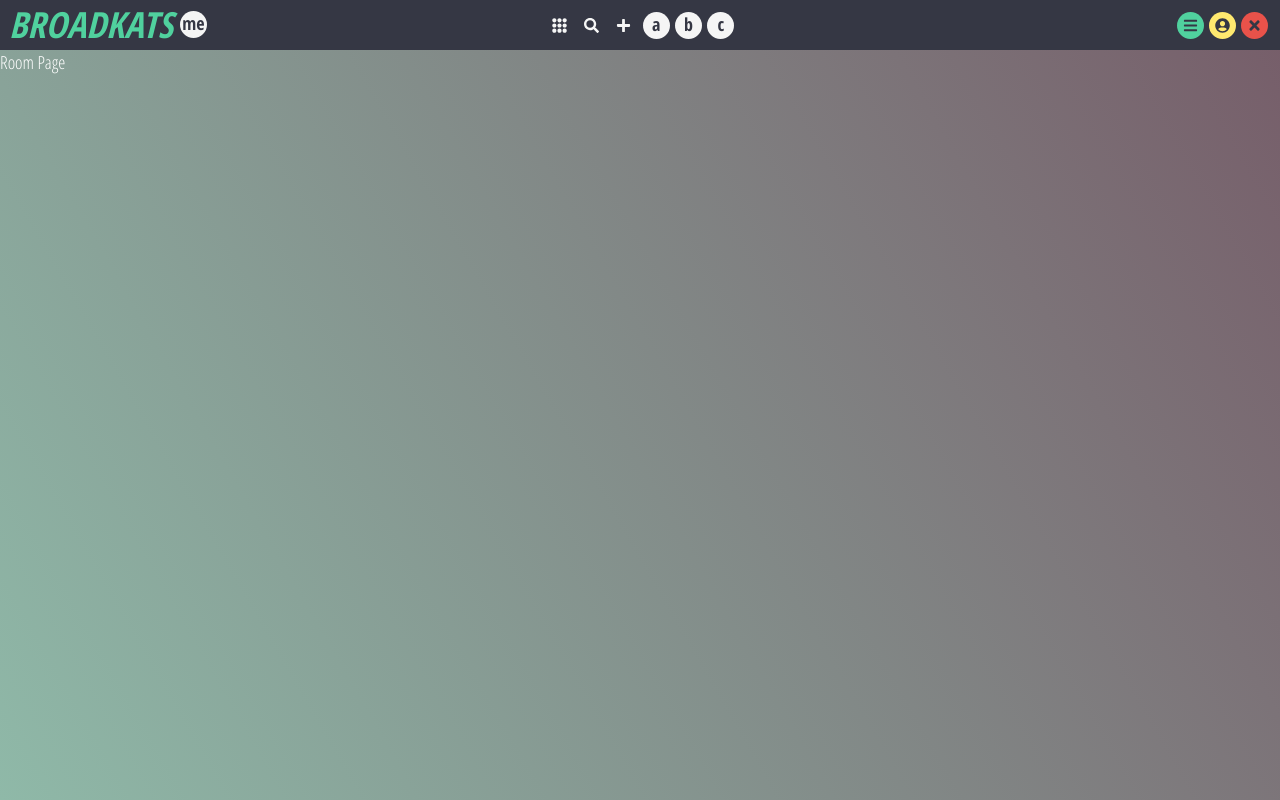
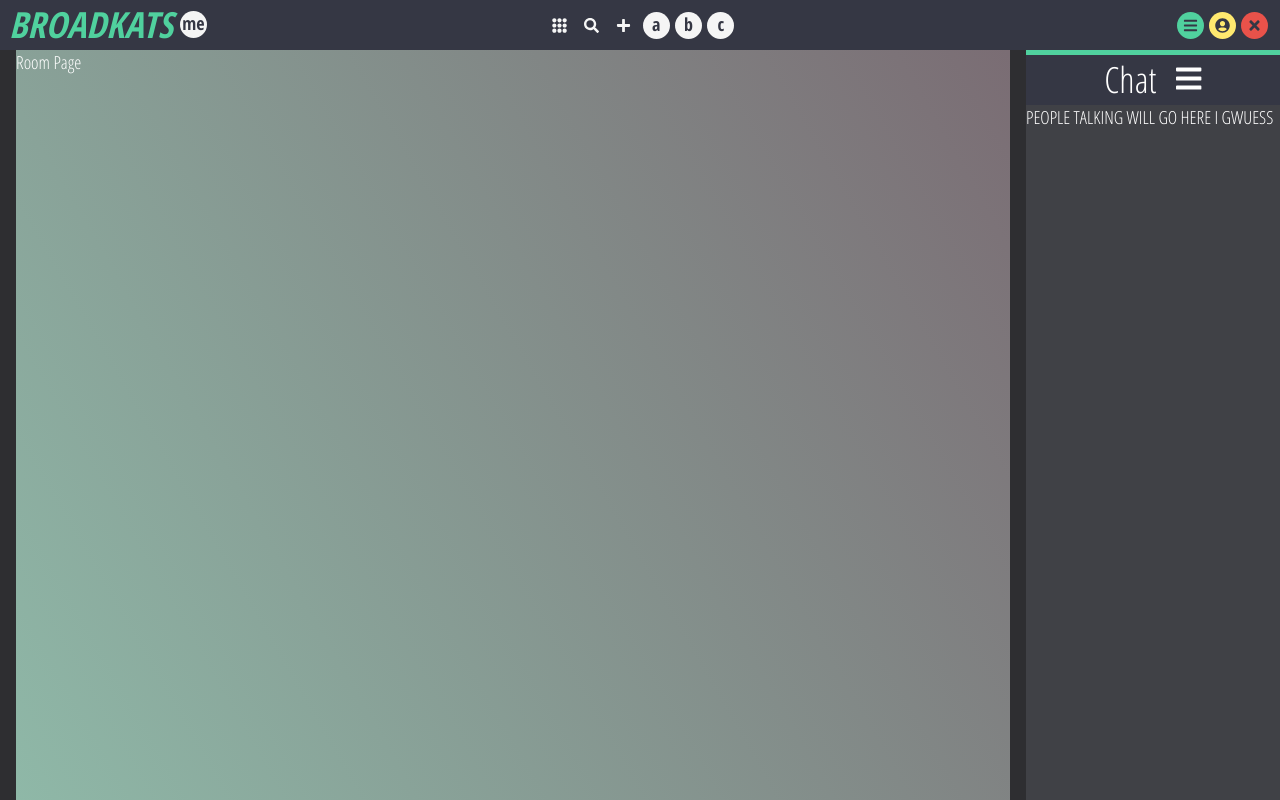
Before and after one commit to at235am/broadkats-prototype, a React (Create React App) app: page /room in a window 1280 px wide. Built offline with nearby package versions, Linux system fonts and the light colour scheme.

Commit message:
Sidebar is more modular and temporarily in-place

```diff
--- a/src/components/sidebar/sidebar.component.jsx
+++ b/src/components/sidebar/sidebar.component.jsx
@@ -3,32 +3,38 @@ import React from "react";
 import "./sidebar.styles.scss";
 
 class Sidebar extends React.Component {
-
-  constructor(props){
+  constructor(props) {
     super(props);
     this.state = {
-      visible: false,
+      visible: false
     };
   }
 
-  expand(){
-    let container = document.getElementById("sidebar-container");
+  componentDidMount() {
+    if (this.props.visible === "true") {
+      this.setState({ visible: true });
+    }
+  }
 
-    this.setState({visible: !this.state.visible});
+  expand() {
+    let container = document.getElementById(`sidebar-${this.props.side}`);
+    this.setState({ visible: !this.state.visible });
 
     if (!this.state.visible) {
-      container.style.maxWidth= "100%";
+      container.style.maxWidth = "100%";
     } else {
-      container.style.maxWidth= "1pc";
+      container.style.maxWidth = "1pc";
     }
-
   }
 
   render() {
     return (
-      <div id="sidebar-container" className={`sidebar-container ${this.props.className}`}>
-        <span className="vertical-button" onClick={this.expand.bind(this)}/>
-        <div id="sidebar-content" className="sidebar-content">
+      <div
+        id={`sidebar-${this.props.side}`}
+        className={`sidebar ${this.props.side} visible-${this.props.visible}`}
+      >
+        <span className="vertical-button" onClick={this.expand.bind(this)} />
+        <div className="sidebar-content">
           {this.state.visible && this.props.children}
         </div>
       </div>
--- a/src/components/sidebar/sidebar.styles.scss
+++ b/src/components/sidebar/sidebar.styles.scss
@@ -1,31 +1,64 @@
 @import "../../assets/colors.scss";
 @import "../../assets/dimensions.scss";
 
+.visible-true {
+	max-width: 100%;
+}
 
-.sidebar-container {
+.visible-false {
+	max-width: 1pc;
+}
+
+.sidebar{
 	display: grid;
+	width: $sidebarwidth;
+	height: 100%;
 
-	max-width: 1pc;
-	height: -moz-fit-content;
 	overflow: hidden;
 	transition: max-width .4s ease-in-out;
-	grid-template-columns: auto 1em;
 
 	.vertical-button {
-		grid-column: 2;
+		width: 100%;
 		height: 100%;
-		width: 100%;
-		order: 1;
+
 		cursor: pointer;
 		background-color: $blackdark;
 	}
 
 	.sidebar-content {
+		height: 100%;
+
 		border-top: 5px solid $greenmain;
-		order: 0;
-		height: 100%;
 		background-color: $black4;
+	}
+}
 
+.left {
+	float: left;
+	grid-template-columns: auto 1pc;
+
+	.vertical-button {
+		grid-column: 2;
+		order: 1;
 	}
 
+	.sidebar-content {
+		grid-column: 1;
+		order: 0;
+	}
 }
+
+.right {
+	float: right;
+	grid-template-columns: 1pc auto;
+
+	.vertical-button {
+		grid-column: 1;
+		order: 0
+	}
+
+	.sidebar-content {
+		grid-column: 2;
+		order: 1;
+	}
+}
--- a/src/pages/lobby-page/lobby-page.component.jsx
+++ b/src/pages/lobby-page/lobby-page.component.jsx
@@ -7,18 +7,20 @@ import "./lobby-page.styles.scss";
 
 const LobbyPage = () => (
 	<div className="lobby-page">
-		<Sidebar className="left-sidebar-panel" visible="false">
-			<CollapsibleContent id="collapsible-activity" label="Activity"
-      			content={"WHATEVER"}
-      		/>
-      		<CollapsibleContent id="collapsible-friends" label="Friends"
-      			content={"WHATEVER2"}
-      		/>
+		<Sidebar side="left" visible="false">
+			<CollapsibleContent
+				id="collapsible-activity"
+				label="Activity"
+				content={"WHATEVER"}
+			/>
+			<CollapsibleContent
+				id="collapsible-friends"
+				label="Friends"
+				content={"WHATEVER2"}
+			/>
 		</Sidebar>
 
-		<div className="lobby-content">
-			HELP
-		</div>
+		<div className="lobby-content">HELP</div>
 	</div>
 );
 
--- a/src/pages/lobby-page/lobby-page.styles.scss
+++ b/src/pages/lobby-page/lobby-page.styles.scss
@@ -2,22 +2,8 @@
 @import "../../assets/dimensions";
 
 .lobby-page {
-  display: flex;
-  flex-direction: row;
-
-  .left-sidebar-panel {
-    order: 0;
-    width: $sidebarwidth;
-  }
-
   .lobby-content {
-    order: 1;
     width: 100%;
     height: 100%;
   }
-
-  .right-sidebar-panel {
-    order: 2;
-    width: $sidebarwidth;
-  }
 }
--- a/src/pages/room-page/room-page.component.jsx
+++ b/src/pages/room-page/room-page.component.jsx
@@ -1,7 +1,27 @@
 import React from "react";
 
+import Sidebar from "../../components/sidebar/sidebar.component";
+import CollapsibleContent from "../../components/collapsible-content/collapsible-content.component";
 import "./room-page.styles.scss";
 
-const RoomPage = () => <div className="room-page">Room Page</div>;
+const RoomPage = () =>
+	<div className="room-page">
+		<Sidebar side="left" visible="false">
+			<CollapsibleContent id="collapsible-activity" label="Activity"
+      			content={"WHATEVER"}
+      		/>
+      		<CollapsibleContent id="collapsible-friends" label="Friends"
+      			content={"WHATEVER2"}
+      		/>
+		</Sidebar>
+
+		Room Page
+
+		<Sidebar side="right" visible="true">
+			<CollapsibleContent id="collapsible-CHAT" label="Chat"
+      			content={"PEOPLE TALKING WILL GO HERE I GWUESS"}
+      		/>
+		</Sidebar>
+	</div>;
 
 export default RoomPage;
```
